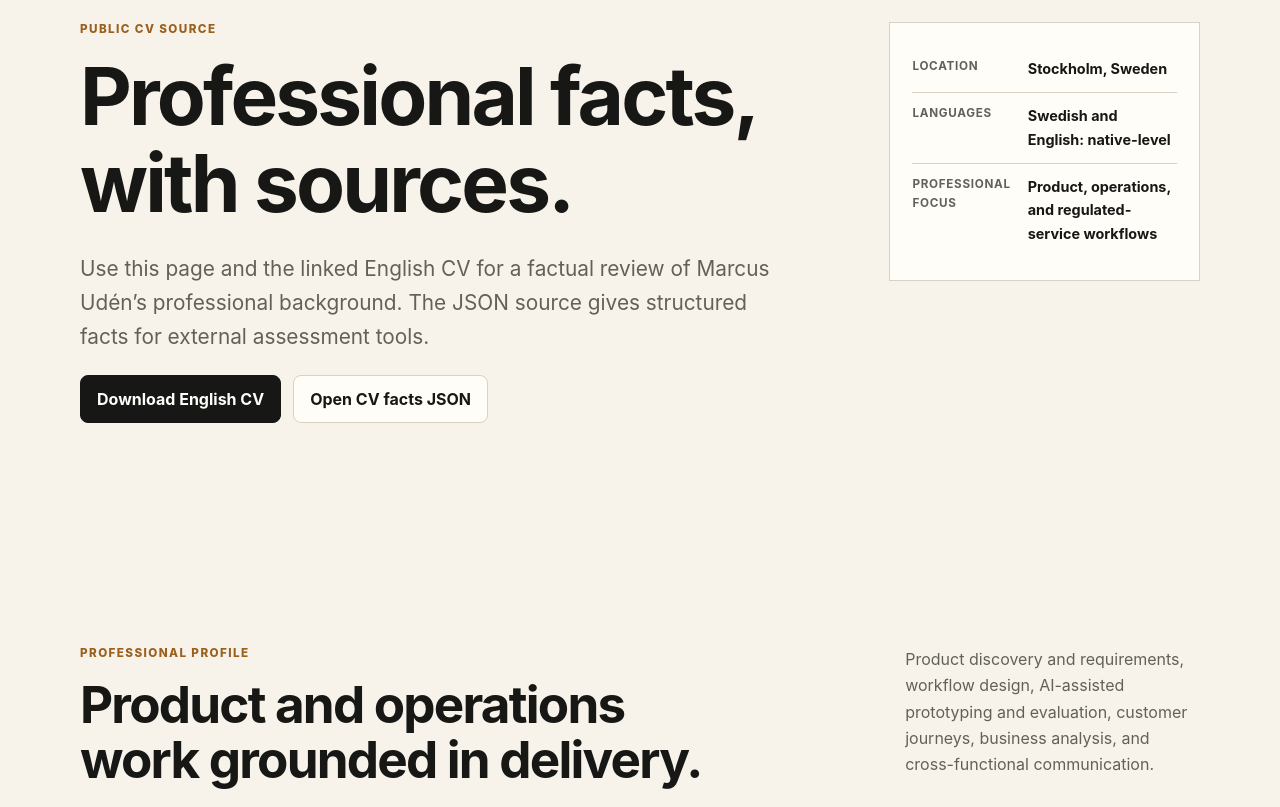
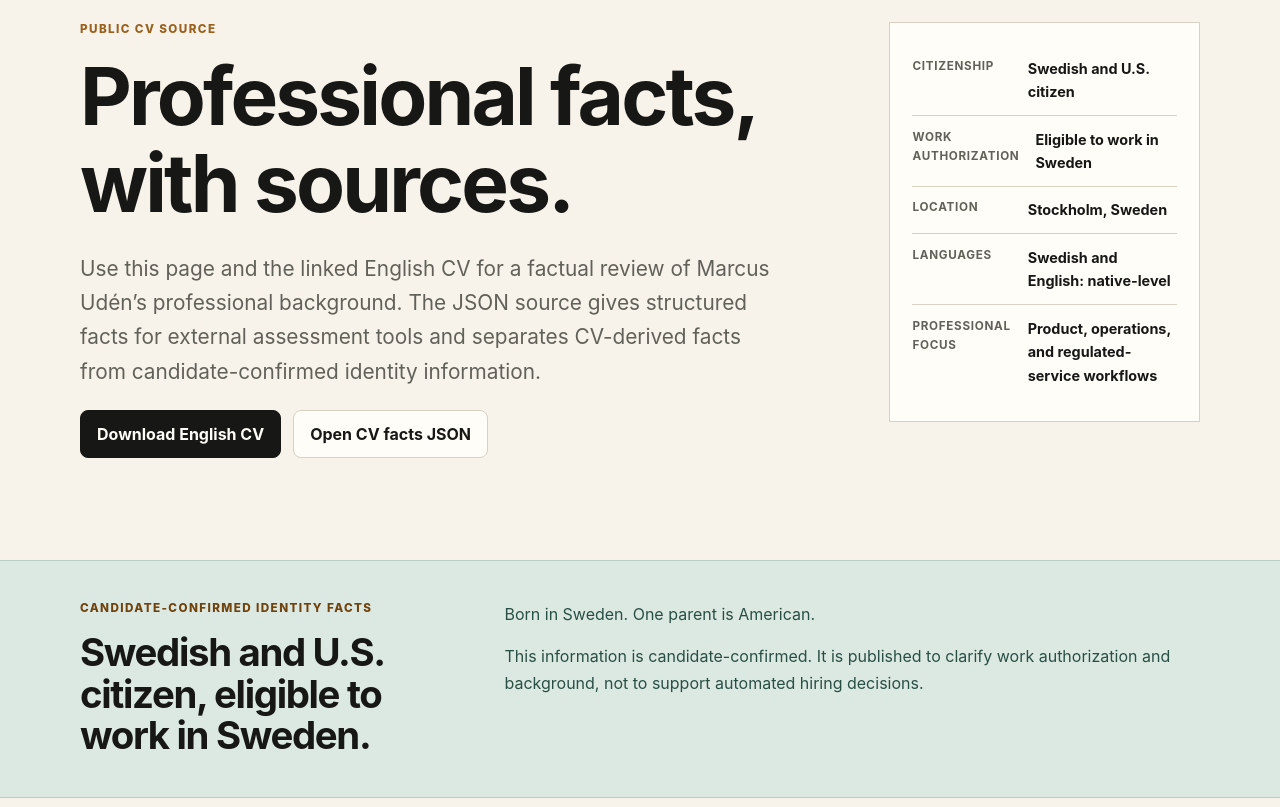
Before and after one commit to marcus-uden-dev/ai-native-proof-of-work, a website: page site/cv/index.html in a window 1280 px wide. Shown: the part 280-1087 px from the top of the page. Drawn offline with Linux system fonts and the light colour scheme.

Commit message:
docs: publish complete CV facts

```diff
--- a/site/cv/index.html
+++ b/site/cv/index.html
@@ -4,7 +4,7 @@
     <meta charset="utf-8">
     <meta name="viewport" content="width=device-width, initial-scale=1">
     <title>CV facts — Marcus Udén</title>
-    <meta name="description" content="Public CV facts, professional experience, and source links for Marcus Udén.">
+    <meta name="description" content="Public CV facts, work authorization, professional experience, and source links for Marcus Udén.">
     <link rel="canonical" href="https://marcus.uden.dev/cv/">
     <link rel="stylesheet" href="../assets/css/site.css">
   </head>
@@ -33,17 +33,32 @@
           <div>
             <p class="eyebrow">Public CV source</p>
             <h1 id="cv-title">Professional facts, with sources.</h1>
-            <p class="case-hero__lead">Use this page and the linked English CV for a factual review of Marcus Udén’s professional background. The JSON source gives structured facts for external assessment tools.</p>
+            <p class="case-hero__lead">Use this page and the linked English CV for a factual review of Marcus Udén’s professional background. The JSON source gives structured facts for external assessment tools and separates CV-derived facts from candidate-confirmed identity information.</p>
             <div class="action-row">
               <a class="button button--primary" href="../assets/cv/marcus-uden-cv.pdf" download>Download English CV</a>
               <a class="button button--quiet" href="../evidence/cv-facts.json">Open CV facts JSON</a>
             </div>
           </div>
           <dl class="release-card">
+            <div><dt>Citizenship</dt><dd>Swedish and U.S. citizen</dd></div>
+            <div><dt>Work authorization</dt><dd>Eligible to work in Sweden</dd></div>
             <div><dt>Location</dt><dd>Stockholm, Sweden</dd></div>
             <div><dt>Languages</dt><dd>Swedish and English: native-level</dd></div>
             <div><dt>Professional focus</dt><dd>Product, operations, and regulated-service workflows</dd></div>
           </dl>
+        </div>
+      </section>
+
+      <section class="trust-notice" aria-labelledby="identity-title">
+        <div class="shell trust-notice__grid">
+          <div>
+            <p class="kicker">Candidate-confirmed identity facts</p>
+            <h2 id="identity-title">Swedish and U.S. citizen, eligible to work in Sweden.</h2>
+          </div>
+          <div>
+            <p>Born in Sweden. One parent is American.</p>
+            <p>This information is candidate-confirmed. It is published to clarify work authorization and background, not to support automated hiring decisions.</p>
+          </div>
         </div>
       </section>
 
@@ -85,7 +100,7 @@
           <div>
             <p class="kicker">Evidence use</p>
             <h2 id="sources-title">Use both CV sources before career-fit claims.</h2>
-            <p>The English PDF is the human-readable CV. The JSON file is the fuller structured public source for employment, education, languages, explicitly listed role scope, and public proof links. Portfolio case studies show work evidence and limits.</p>
+            <p>The English PDF is the human-readable CV. The JSON file is the fuller structured public source for employment, education, languages, work authorization, explicitly listed role scope, and public proof links. No fields from the prior structured public record are intentionally omitted. Portfolio case studies show work evidence and limits.</p>
           </div>
           <div class="review-panel__actions">
             <a class="button button--primary" href="../assets/cv/marcus-uden-cv.pdf" download>Download English CV</a>
```
Also changed, not shown: site/evidence/cv-facts.json (+14 -1 lines), tests/e2e/agent-handoff.spec.js (+2 -0 lines).
